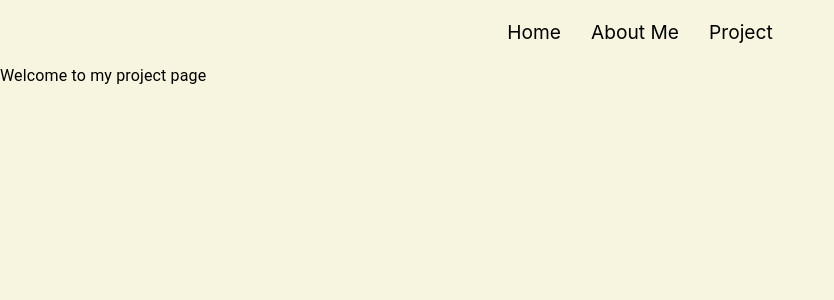
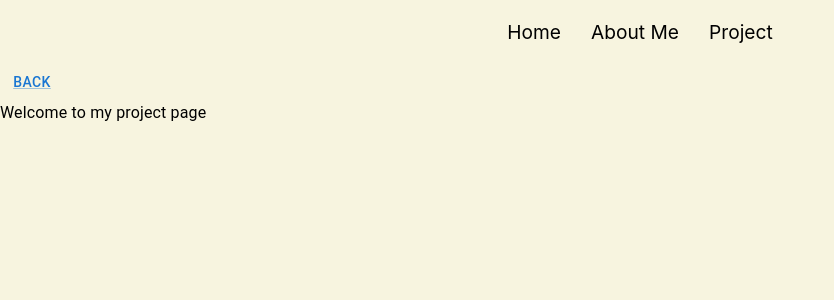
Before and after one commit to haophn01/Howie, a React (Create React App) app in the folder client/: page /Project in a window 1280 px wide. Shown: the top 300 px of the page, without its empty margins (0-834 px from the left). Built offline with nearby package versions, Linux system fonts and the light colour scheme.

Commit message:
Add basic button

```diff
--- a/client/src/pages/AboutMe.tsx
+++ b/client/src/pages/AboutMe.tsx
@@ -1,7 +1,9 @@
 import {Typography} from '@mui/material';
+import BackButton from '../Components/BackButton';
 export default function AboutMe() {
     return (
         <div>
+            <BackButton/>
             <Typography variant="body1">
                 This is my about me page
             </Typography>
--- a/client/src/pages/Project.tsx
+++ b/client/src/pages/Project.tsx
@@ -1,7 +1,9 @@
 import { Typography } from '@mui/material';
+import BackButton from '../Components/BackButton';
 export default function Project() {
     return (
         <div>
+            <BackButton/>
             <Typography variant="body1">
                 Welcome to my project page
             </Typography>
```
